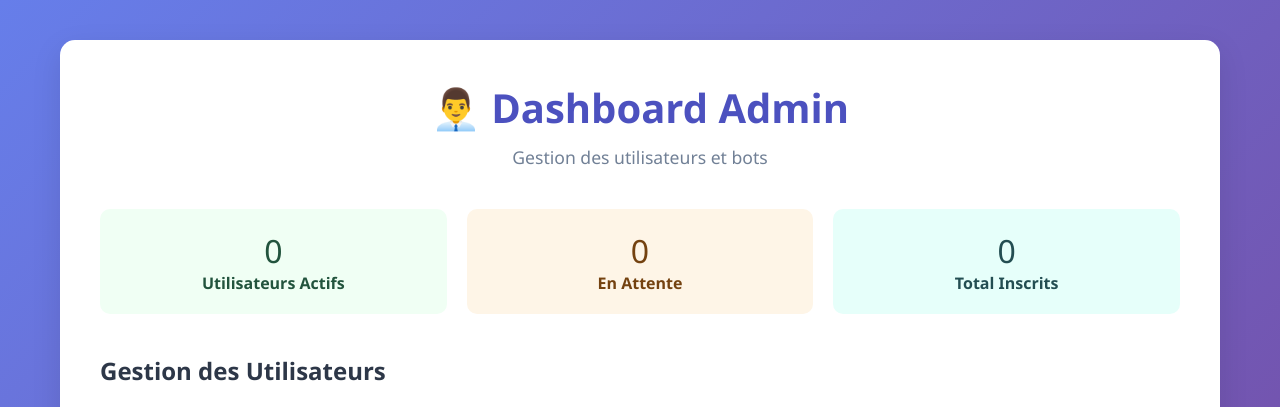
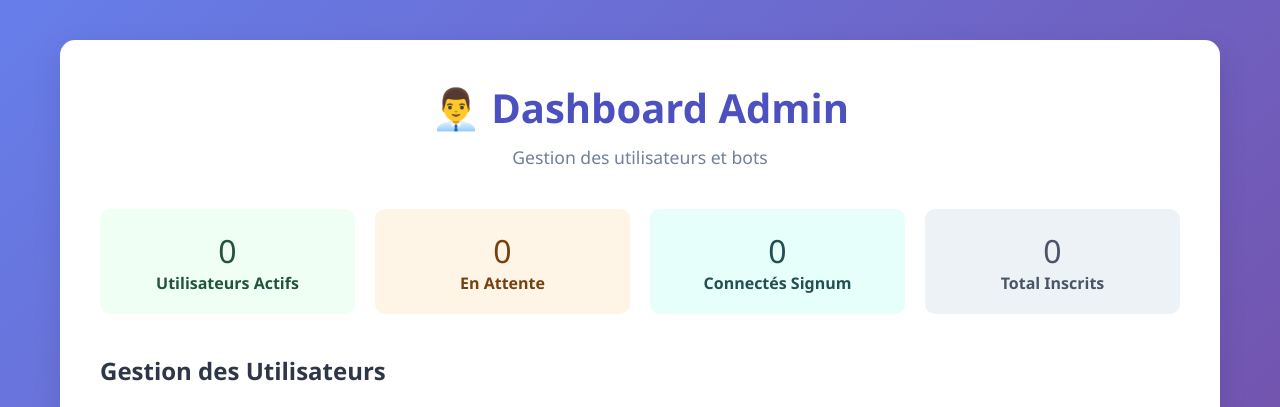
Before and after one commit to PcGaming121/hyperliquid-saas, a FastAPI app: template templates/admin_dashboard.html in a window 1280 px wide. Shown: the top 407 px of the page. Run offline with FastAPI, Linux system fonts and the light colour scheme; the template is opened without the code that fills it, so the values that code supplies are empty.

Commit message:
Update admin_dashboard.html

```diff
--- a/templates/admin_dashboard.html
+++ b/templates/admin_dashboard.html
@@ -21,8 +21,13 @@
         </div>
 
         <div style="background: #e6fffa; padding: 20px; border-radius: 10px; text-align: center;">
-            <div style="font-size: 2em; color: #234e52;">{{ users|list|length }}</div>
-            <div style="color: #234e52; font-weight: 600;">Total Inscrits</div>
+            <div style="font-size: 2em; color: #234e52;">{{ users|selectattr('signum_connected')|list|length }}</div>
+            <div style="color: #234e52; font-weight: 600;">Connectés Signum</div>
+        </div>
+
+        <div style="background: #edf2f7; padding: 20px; border-radius: 10px; text-align: center;">
+            <div style="font-size: 2em; color: #4a5568;">{{ users|list|length }}</div>
+            <div style="color: #4a5568; font-weight: 600;">Total Inscrits</div>
         </div>
     </div>
 
@@ -47,23 +52,44 @@
                     <td style="padding: 15px; color: #718096;">{{ user.email }}</td>
                     <td style="padding: 15px; font-family: monospace; font-size: 0.9em;">{{ user.wallet_address[:10] }}...</td>
                     <td style="padding: 15px; text-align: center;">
+                        <div style="margin-bottom: 5px;">
                             {% if user.is_active %}
-                        <span style="background: #c6f6d5; color: #22543d; padding: 5px 10px; border-radius: 20px; font-size: 0.9em; font-weight: 600;">✅ Actif</span>
+                            <span style="background: #c6f6d5; color: #22543d; padding: 3px 8px; border-radius: 15px; font-size: 0.8em; font-weight: 600;">✅ Actif</span>
                             {% else %}
-                        <span style="background: #fed7d7; color: #742a2a; padding: 5px 10px; border-radius: 20px; font-size: 0.9em; font-weight: 600;">⏳ En attente</span>
+                            <span style="background: #fed7d7; color: #742a2a; padding: 3px 8px; border-radius: 15px; font-size: 0.8em; font-weight: 600;">⏳ En attente</span>
                             {% endif %}
+                        </div>
+                        <div>
+                            {% if user.signum_connected %}
+                            <span style="background: #bee3f8; color: #2c5282; padding: 3px 8px; border-radius: 15px; font-size: 0.8em; font-weight: 600;">🔗 Signum OK</span>
+                            {% else %}
+                            <span style="background: #fbb6ce; color: #97266d; padding: 3px 8px; border-radius: 15px; font-size: 0.8em; font-weight: 600;">❌ Pas connecté</span>
+                            {% endif %}
+                        </div>
                     </td>
                     <td style="padding: 15px; text-align: center; color: #718096; font-size: 0.9em;">{{ user.created_at.strftime('%d/%m/%Y') }}</td>
                     <td style="padding: 15px; text-align: center;">
+                        <div style="margin-bottom: 8px;">
                             {% if user.is_active %}
-                        <button onclick="deactivateUser({{ user.id }})" style="background: #fc8181; color: white; border: none; padding: 8px 15px; border-radius: 5px; cursor: pointer; font-size: 0.9em;">
+                            <button onclick="deactivateUser({{ user.id }})" style="background: #fc8181; color: white; border: none; padding: 6px 12px; border-radius: 4px; cursor: pointer; font-size: 0.8em; margin-right: 5px;">
                                 🔴 Désactiver
                             </button>
                             {% else %}
-                        <button onclick="activateUser({{ user.id }})" style="background: #68d391; color: white; border: none; padding: 8px 15px; border-radius: 5px; cursor: pointer; font-size: 0.9em;">
+                            <button onclick="activateUser({{ user.id }})" style="background: #68d391; color: white; border: none; padding: 6px 12px; border-radius: 4px; cursor: pointer; font-size: 0.8em; margin-right: 5px;">
                                 ✅ Activer
                             </button>
                             {% endif %}
+                        </div>
+                        <div>
+                            <button onclick="showApiKey({{ user.id }}, '{{ user.api_private_key }}')" style="background: #4299e1; color: white; border: none; padding: 6px 12px; border-radius: 4px; cursor: pointer; font-size: 0.8em; margin-right: 5px;">
+                                🔑 Voir clé API
+                            </button>
+                            {% if not user.signum_connected %}
+                            <button onclick="markSignumConnected({{ user.id }})" style="background: #9f7aea; color: white; border: none; padding: 6px 12px; border-radius: 4px; cursor: pointer; font-size: 0.8em;">
+                                🔗 Marquer connecté
+                            </button>
+                            {% endif %}
+                        </div>
                     </td>
                 </tr>
                 {% endfor %}
@@ -118,5 +144,87 @@ async function deactivateUser(userId) {
         alert('❌ Erreur de connexion');
     }
 }
+
+function showApiKey(userId, apiKey) {
+    // Créer une modal pour afficher la clé API
+    const modal = document.createElement('div');
+    modal.style.cssText = `
+        position: fixed; top: 0; left: 0; width: 100%; height: 100%;
+        background: rgba(0,0,0,0.8); z-index: 1000;
+        display: flex; align-items: center; justify-content: center;
+    `;
+
+    const content = document.createElement('div');
+    content.style.cssText = `
+        background: white; padding: 30px; border-radius: 15px;
+        max-width: 600px; width: 90%;
+    `;
+
+    content.innerHTML = `
+        <h2 style="margin-bottom: 20px; color: #2d3748;">🔑 Clé API HyperLiquid</h2>
+        <div style="background: #f7fafc; padding: 15px; border-radius: 8px; margin-bottom: 20px; font-family: monospace; word-break: break-all; font-size: 14px;">
+            ${apiKey}
+        </div>
+        <div style="text-align: center;">
+            <button onclick="copyToClipboard('${apiKey}')" style="background: #4299e1; color: white; padding: 12px 24px; border: none; border-radius: 8px; cursor: pointer; margin-right: 10px; font-size: 16px;">
+                📋 Copier la clé
+            </button>
+            <button onclick="closeModal()" style="background: #e53e3e; color: white; padding: 12px 24px; border: none; border-radius: 8px; cursor: pointer; font-size: 16px;">
+                ❌ Fermer
+            </button>
+        </div>
+    `;
+
+    modal.appendChild(content);
+    document.body.appendChild(modal);
+
+    // Fermer en cliquant à l'extérieur
+    modal.onclick = function(e) {
+        if (e.target === modal) {
+            document.body.removeChild(modal);
+        }
+    };
+
+    // Fonction pour fermer
+    window.closeModal = function() {
+        document.body.removeChild(modal);
+    };
+}
+
+function copyToClipboard(text) {
+    navigator.clipboard.writeText(text).then(function() {
+        alert('🎉 Clé API copiée dans le presse-papiers !');
+        closeModal();
+    }).catch(function() {
+        // Fallback pour anciens navigateurs
+        const textArea = document.createElement('textarea');
+        textArea.value = text;
+        document.body.appendChild(textArea);
+        textArea.select();
+        document.execCommand('copy');
+        document.body.removeChild(textArea);
+        alert('🎉 Clé API copiée !');
+        closeModal();
+    });
+}
+
+async function markSignumConnected(userId) {
+    if (!confirm('Marquer ce client comme connecté à Signum ?')) return;
+
+    try {
+        const response = await fetch(`/admin/mark-signum-connected/${userId}`, {
+            method: 'POST',
+        });
+
+        if (response.ok) {
+            alert('🔗 Client marqué comme connecté à Signum !');
+            location.reload();
+        } else {
+            alert('❌ Erreur lors de la mise à jour');
+        }
+    } catch (error) {
+        alert('❌ Erreur de connexion');
+    }
+}
 </script>
 {% endblock %}
```
Lines whose indentation alone changed are shown as unchanged.
